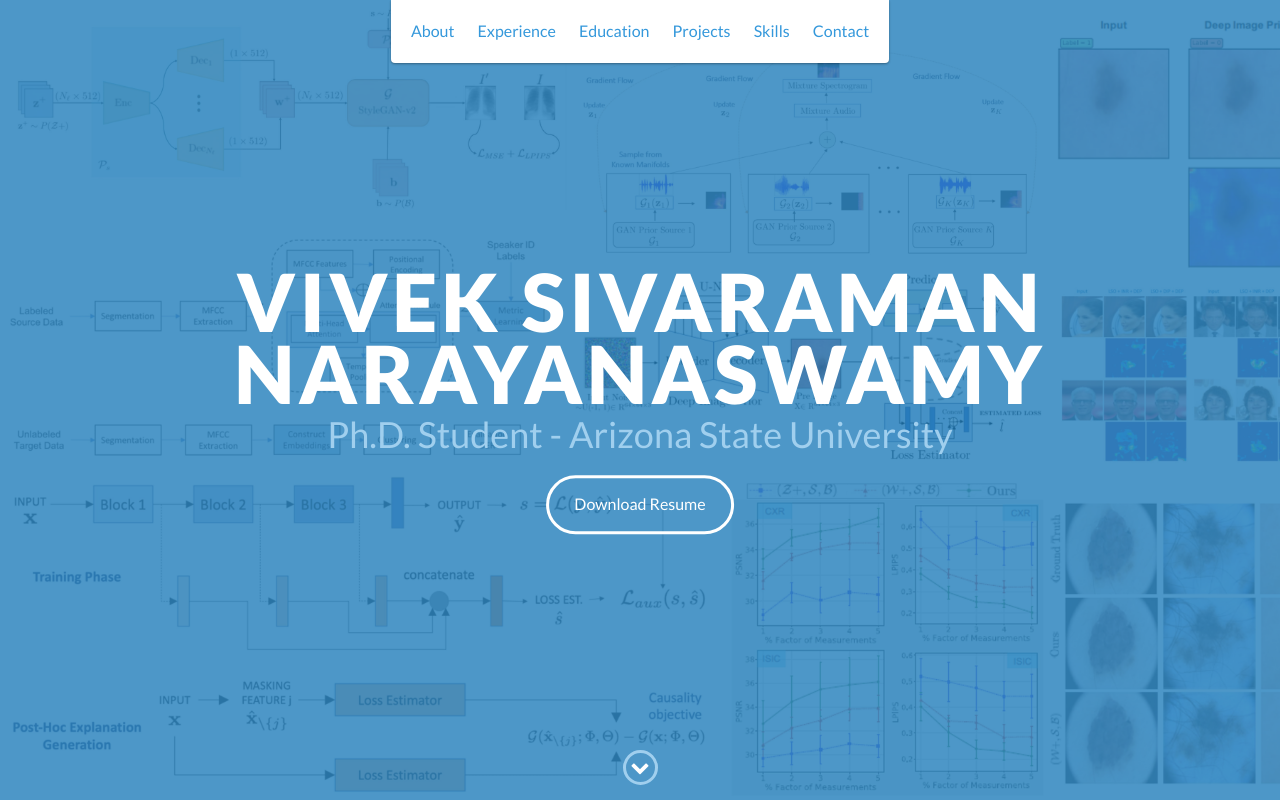
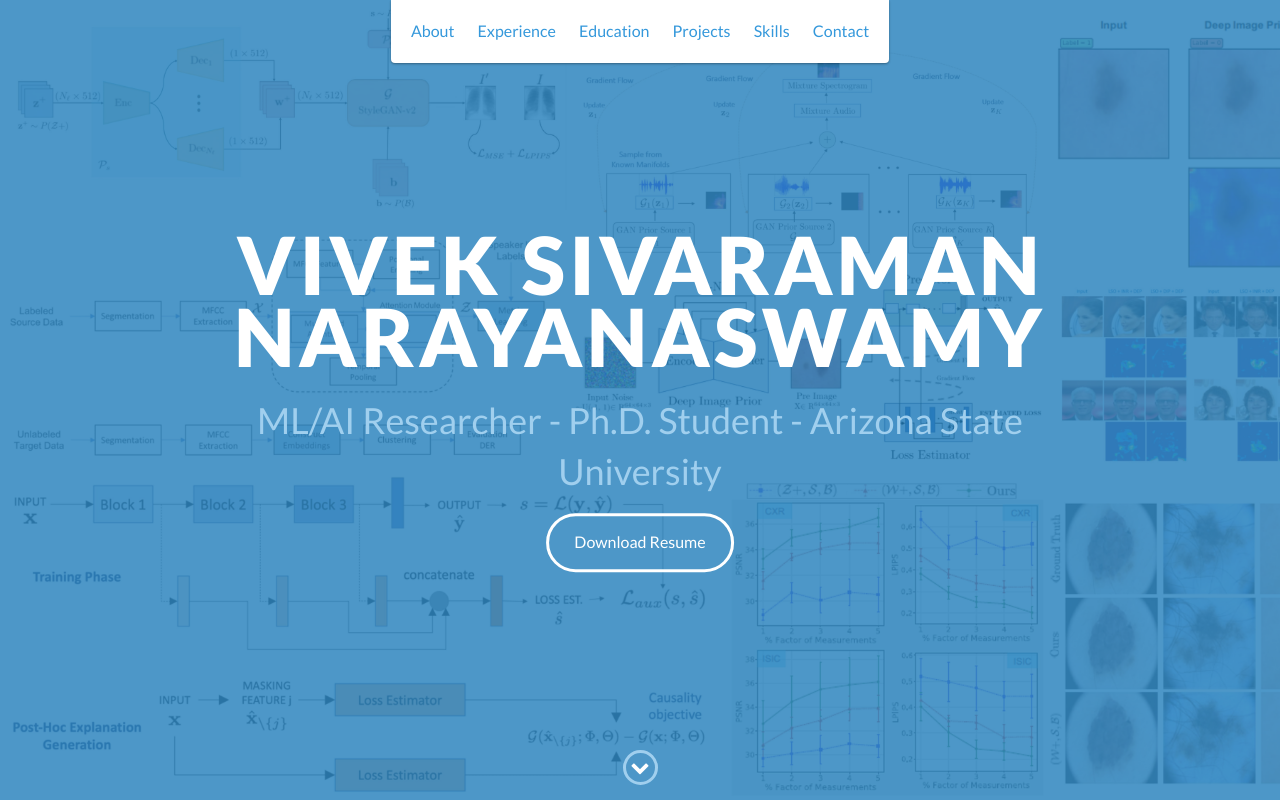
Before and after one commit to vivsivaraman/vivsivaraman.github.io, a website: page index.html in a window 1280 px wide. Shown: the top 800 px of the page. Drawn offline with nearby package versions, Linux system fonts and the light colour scheme.

Commit message:
Update index.html

```diff
--- a/index.html
+++ b/index.html
@@ -49,7 +49,8 @@
     <div id="lead">
         <div id="lead-content">
             <h1>Vivek Sivaraman Narayanaswamy</h1>
-            <h2>Ph.D. Student - Arizona State University</h2>
+	    <br>
+            <h2>ML/AI Researcher - Ph.D. Student - Arizona State University</h2>
             <a href="https://drive.google.com/file/d/19WMBTScQyNXxYJo11kDD0w5RNytaisXQ/view?usp=sharing" class="btn-rounded-white">Download Resume</a>
         </div>
         <!-- End #lead-content -->
```
